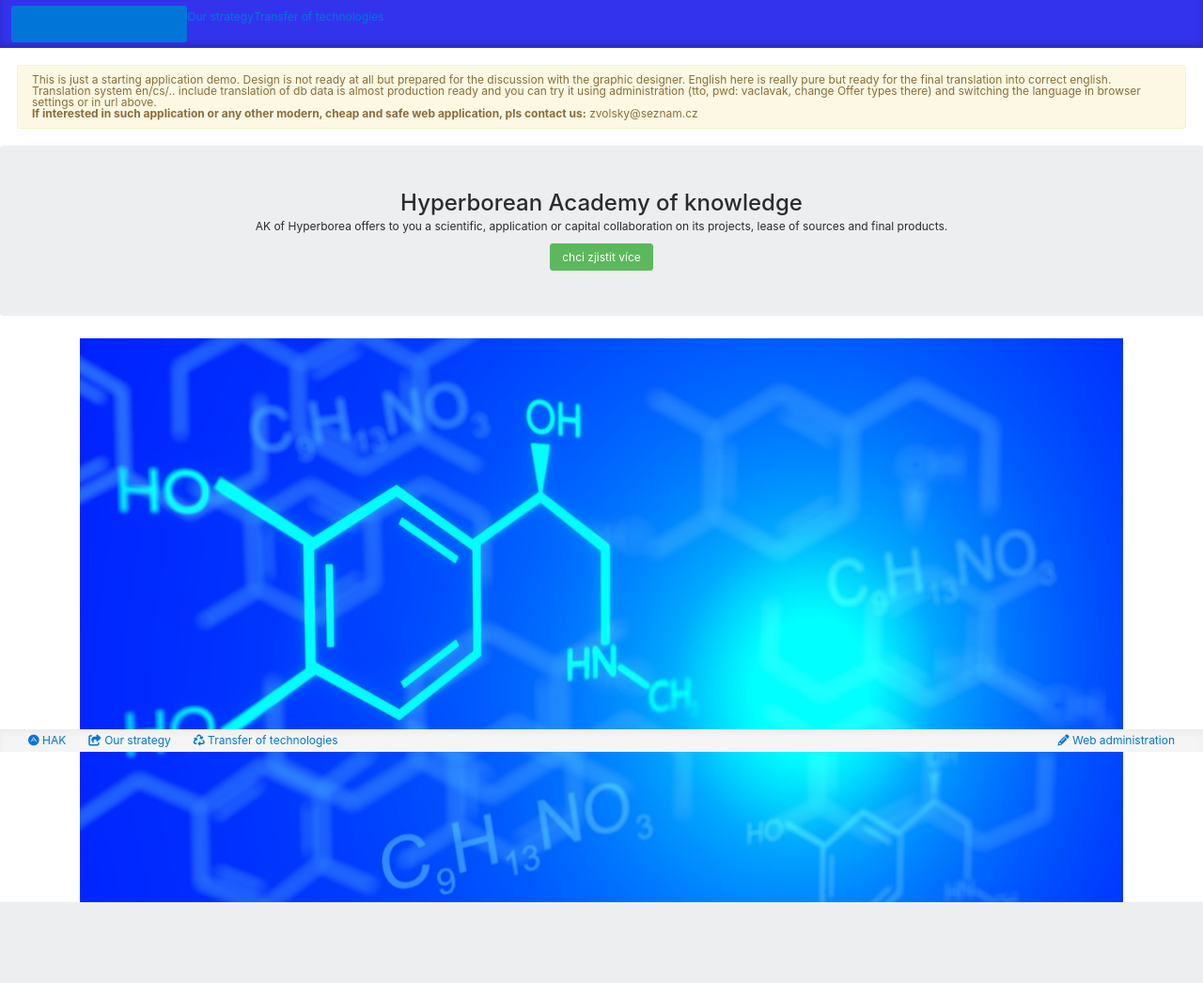
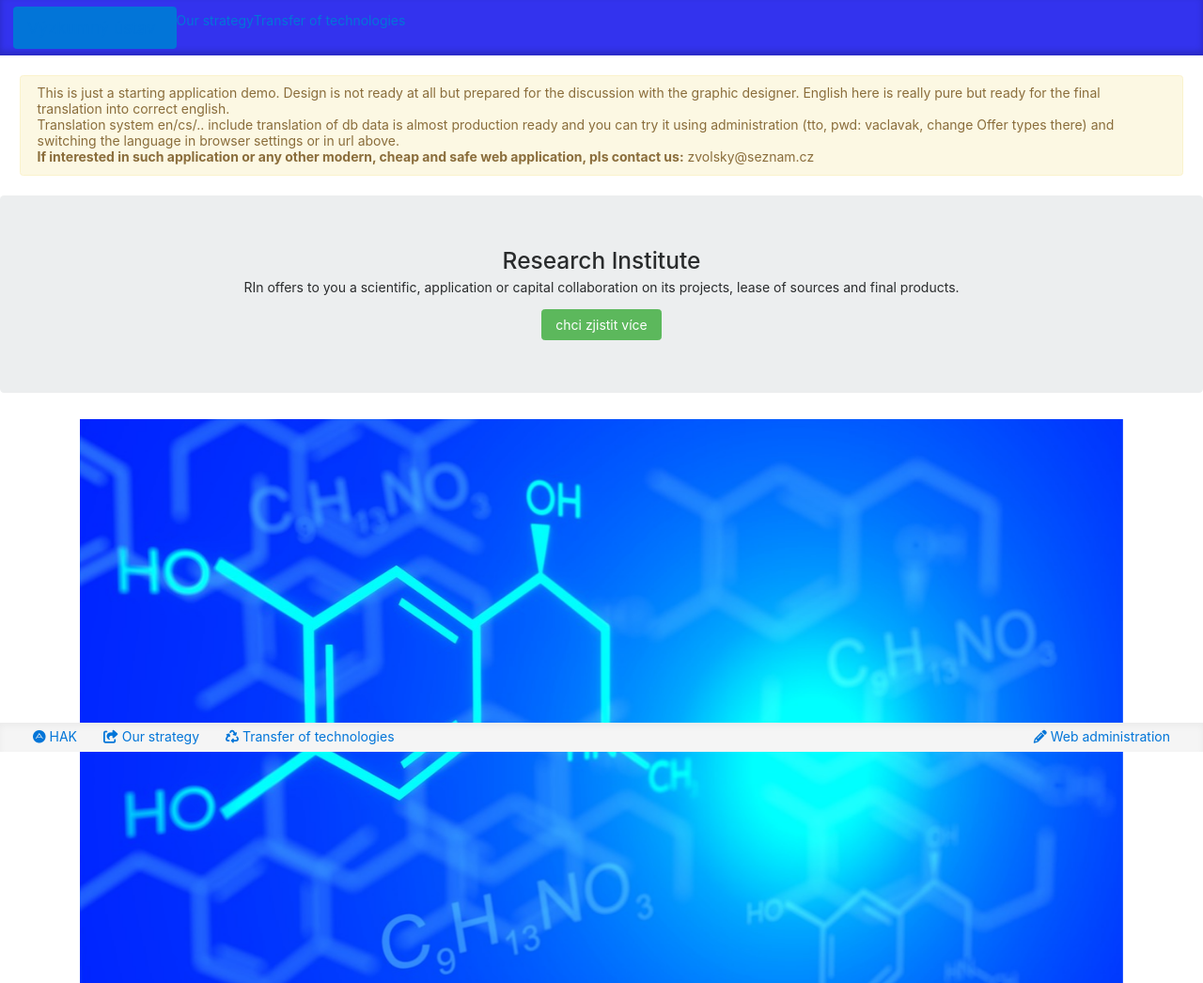
Before and after one commit to zvolsky/acatto_web, a Django app: page /en/ in a window 1280 px wide. Shown: the whole page at 94% size. Before the commit the page ends 960 px from the top, so only its background shows below. Run offline with Django 3.2, Linux system fonts and the light colour scheme; parts of the project's set-up code (start-up, migrations or seed data) failed here and were passed over; some libraries are stand-ins or nearby versions.

Commit message:
velikost?

```diff
--- a/acatto/templates/acatto/home.html
+++ b/acatto/templates/acatto/home.html
@@ -4,8 +4,8 @@
 
 {% block content %}
 <div class="jumbotron text-center">
-    <h2>{% blocktrans %}Hyperborean Academy of knowledge{% endblocktrans %}</h2>
-    <p>{% blocktrans %}AK of Hyperborea offers to you a scientific, application or capital collaboration on its projects, lease of sources and final products.{% endblocktrans %}</p>
+    <h3>{% blocktrans %}Research Institute{% endblocktrans %}</h3>
+    <p>{% blocktrans %}RIn offers to you a scientific, application or capital collaboration on its projects, lease of sources and final products.{% endblocktrans %}</p>
     <a href="{% url 'products' %}" class="btn btn-success">{% trans 'chci zjistit více' %}</a>
 </div>
 
--- a/acatto_web/static/css/project.css
+++ b/acatto_web/static/css/project.css
@@ -29,20 +29,20 @@
 }
 
 html {
-  font-size: 12px;
-  line-height: 1;
+  font-size: 14px;
+  line-height: 1.2;
 }
 body {
-  font-size: 12px;
-  line-height: 1;
+  font-size: 14px;
+  line-height: 1.2;
 }
 div {
-  font-size: 12px;
-  line-height: 1;
+  font-size: 14px;
+  line-height: 1.2;
 }
 * {
-  font-size: 12px;
-  line-height: 1;
+  font-size: 14px;
+  line-height: 1.2;
 }
 
 body > .footer {
--- a/acatto_web/templates/base.html
+++ b/acatto_web/templates/base.html
@@ -4,7 +4,7 @@
   <head>
     <meta charset="utf-8">
     <meta name="viewport" content="width=device-width, initial-scale=1, shrink-to-fit=no">
-    <title>{% block title %}CAS TTO{% endblock title %}</title>
+    <title>{% block title %}{% trans 'VUs Spolupráce' %}{% endblock title %}</title>
     <meta name="description" content="">
     <meta name="author" content="">
 
@@ -36,7 +36,7 @@
       </a>
       <nav id="nav-top" class="navbar navbar-expand navbar-dark flex-column flex-md-row bd-navbar">
         <span class="btn btn-primary"><a id="logo" class="navbar-brand mr-0 mr-md-2" href="/" aria-label="home">
-          Hyperborea Academy
+          {% trans 'Výzkumný ústav' %}
         </a></span>
         <div class="navbar-nav-scroll">
           <ul class="navbar-nav bd-navbar-nav flex-row">
@@ -74,7 +74,7 @@
       <div class="clearfix">
         <div class="float-left">
           <ul class="nav mx-4">
-            <li class="nav-item"><a class="nav-link" href="https://en.wikipedia.org/wiki/Hyperborea"><i class="fa fa-adn"></i> {% trans 'HAK' %}</a>
+            <li class="nav-item"><a class="nav-link" href="https://en.wikipedia.org/wiki/Research"><i class="fa fa-adn"></i> {% trans 'HAK' %}</a>
             <li class="nav-item"><a class="nav-link" href="https://en.wikipedia.org/wiki/Strategy"><i class="fa fa-share-square"></i> {% trans 'Our strategy' %}</a>
             <li class="nav-item"><a class="nav-link" href="https://en.wikipedia.org/wiki/Transfer"><i class="fa fa-recycle"></i> {% trans 'Transfer of technologies' %}</a>
           </ul>
```
